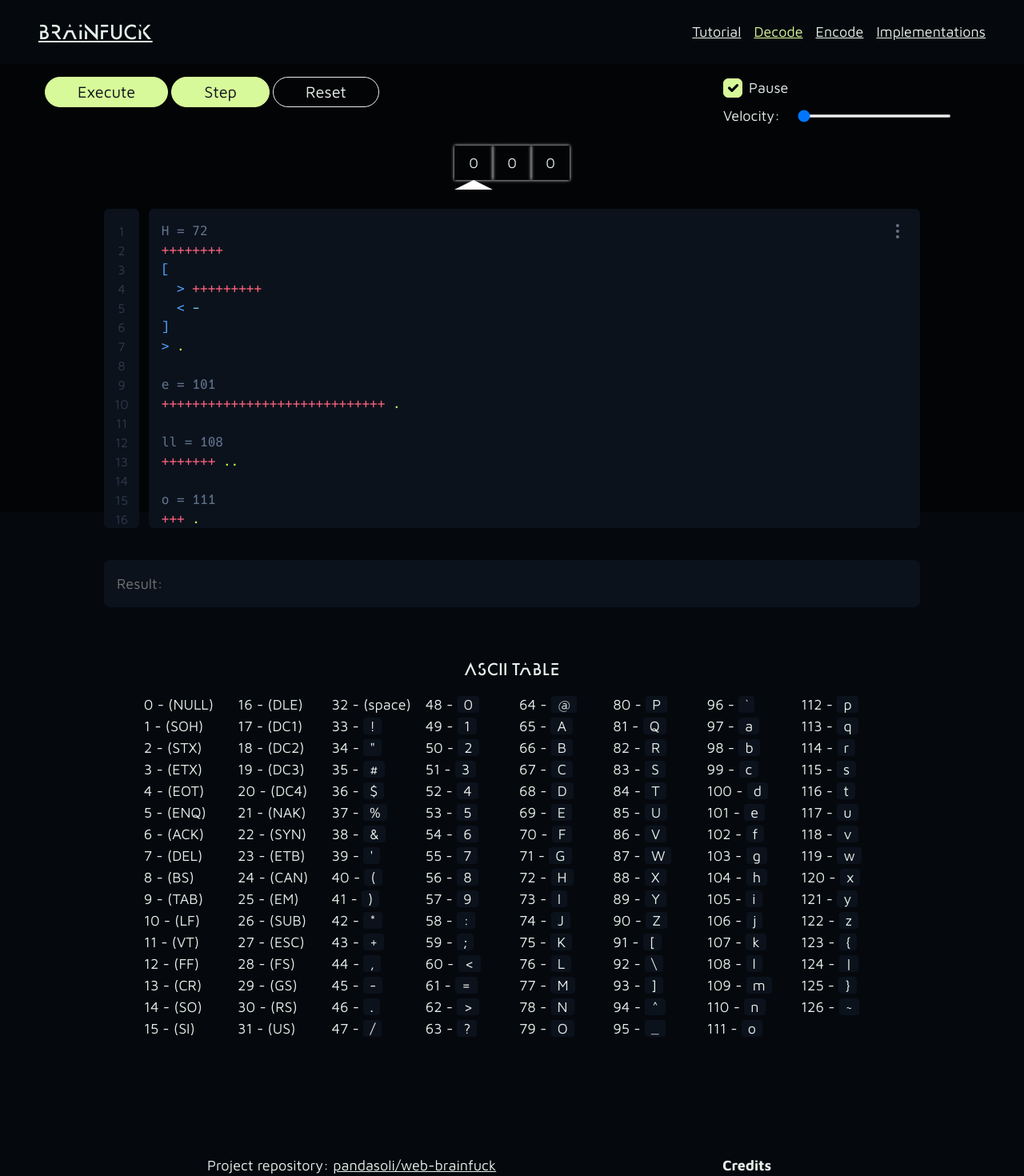
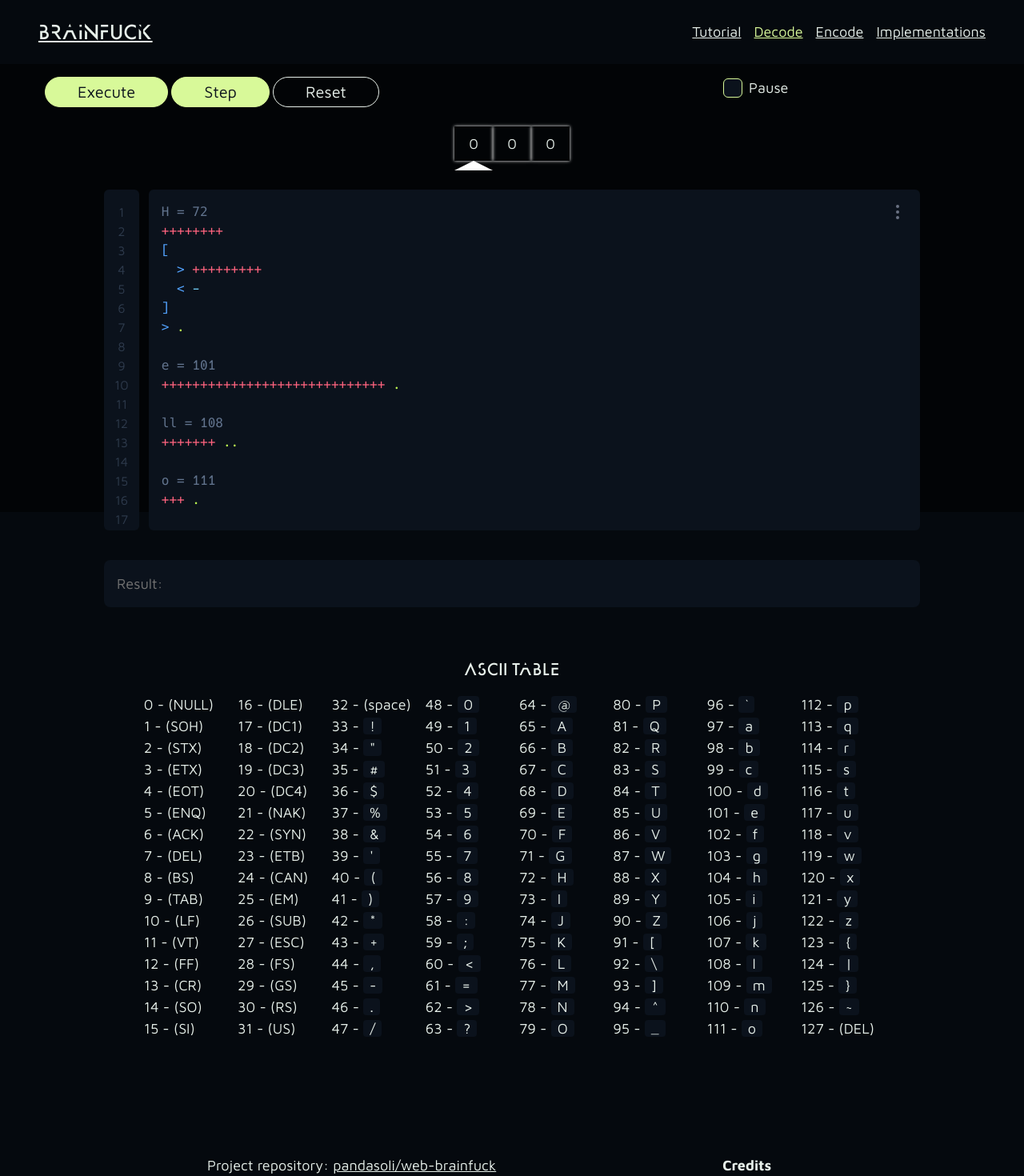
Before and after one commit to pandasoli/web-brainfuck, a SvelteKit app: page /decode in a window 1280 px wide. Shown: the top 1470 px of the page at 80% size. Built offline with nearby package versions, Linux system fonts and the light colour scheme.

Commit message:
feat ✨ minor changes: pause disabled by default, store code on localStorage, add char 127 to ascii table, button to /decode after tutorial in home page

```diff
--- a/src/lib/Editor.svelte
+++ b/src/lib/Editor.svelte
@@ -149,9 +149,9 @@
 			{/each}
 		</div>
 
-		<div class='font-firacode relative h-full flex-1 rounded-md bg-[var(--cl)] overflow-hidden'>
+		<div class='relative h-full flex-1 rounded-md bg-[var(--cl)] overflow-hidden'>
 			<textarea
-				class='p-4'
+				class='p-4 font-hack'
 				bind:this={textarea}
 				bind:value={code}
 				onkeydown={keydown}
--- a/src/routes/+page.svelte
+++ b/src/routes/+page.svelte
@@ -137,6 +137,10 @@
 	<div class='bg-[var(--cl)] rounded-md p-4 w-[min(700px,74%)]'>
 		<span class='text-neutral-500'>Result:</span> A
 	</div>
+
+	<div class='flex flex-col gap-1'>
+		<Button href='/decode'>Go Decode Brainfuck</Button>
+	</div>
 </section>
 
 <style>
--- a/src/routes/decode/+page.svelte
+++ b/src/routes/decode/+page.svelte
@@ -1,4 +1,6 @@
 <script lang='ts'>
+	import { onMount } from 'svelte'
+	import { browser } from '$app/environment'
 	import { page } from '$app/state'
 	import { pageTitle } from '$stores/title'
 	import { Editor, Button, Slide, CheckBox } from '$lib'
@@ -10,7 +12,7 @@
 	let interpreter: ReturnType<typeof bfinterpreter>|null = $state(null)
 	let mode: 'straight'|'step' = $state('straight')
 	let speed = $state(0)
-	let pause = $state(true)
+	let pause = $state(false)
 	let interval = $state(0)
 	let error = $state('')
 
@@ -21,7 +23,7 @@
 
 	const execute = () => {
 		interpreter = bfinterpreter(code, {
-			pause: true,
+			pause,
 			prompt: () => prompt('Enter a character:') ?? ' '
 		})
 
@@ -85,8 +87,29 @@
 		0: 'NULL', 1: 'SOH', 2: 'STX', 3: 'ETX', 4: 'EOT', 5: 'ENQ', 6: 'ACK', 7: 'DEL', 8: 'BS', 9: 'TAB',
 		10: 'LF', 11: 'VT', 12: 'FF', 13: 'CR', 14: 'SO', 15: 'SI', 16: 'DLE', 17: 'DC1', 18: 'DC2', 19: 'DC3',
 		20: 'DC4', 21: 'NAK', 22: 'SYN', 23: 'ETB', 24: 'CAN', 25: 'EM', 26: 'SUB', 27: 'ESC', 28: 'FS', 29: 'GS',
-		30: 'RS', 31: 'US', 32: 'space'
+		30: 'RS', 31: 'US', 32: 'space', 127: 'DEL'
 	}
+
+	onMount(() => {
+		if (!browser) return
+
+		const storage = localStorage.getItem('brainfuck')
+		if (!storage) return
+
+		const data = JSON.parse(storage)
+		if (!data) return
+
+		code = data?.code ?? code
+	})
+
+	$effect(() => {
+		const storage = localStorage.getItem('brainfuck')
+		const data = storage ? JSON.parse(storage) : {}
+
+		data.code = code
+
+		localStorage.setItem('brainfuck', JSON.stringify(data))
+	})
 
 	pageTitle.set('Decode')
 </script>
@@ -172,7 +195,7 @@
 	<h1 class='font-alphacentauri text-xl'>ASCII Table</h1>
 
 	<ol class='columns-3 md:columns-6 lg:columns-8'>
-		{#each { length: 127 }, i}
+		{#each { length: 128 }, i}
 			<li>
 				{i} -
 				{#if i in ascii_descriptions}
--- a/src/routes/encode/+page.svelte
+++ b/src/routes/encode/+page.svelte
@@ -1,4 +1,6 @@
 <script lang='ts'>
+	import { onMount } from 'svelte'
+	import { browser } from '$app/environment'
 	import { page } from '$app/state'
 	import { pageTitle } from '$stores/title'
 	import { Editor, Slide, CheckBox, Button, InputNumber } from '$lib'
@@ -10,7 +12,7 @@
 	let interpreter: ReturnType<typeof bfencoderv2>|null = $state(null)
 	let mode: 'straight'|'step' = $state('straight')
 	let speed = $state(0)
-	let pause = $state(true)
+	let pause = $state(false)
 	let max_mem = $state(0)
 	let interval = $state(0)
 
@@ -21,7 +23,7 @@
 	let error = $state('')
 
 	const execute = () => {
-		interpreter = bfencoderv2(code, { pause: true, max_mem })
+		interpreter = bfencoderv2(code, { pause, max_mem })
 		continue_()
 	}
 
@@ -89,6 +91,27 @@
 			return line
 		})
 	}
+
+	onMount(() => {
+		if (!browser) return
+
+		const storage = localStorage.getItem('brainfuck')
+		if (!storage) return
+
+		const data = JSON.parse(storage)
+		if (!data) return
+
+		code = data?.text ?? code
+	})
+
+	$effect(() => {
+		const storage = localStorage.getItem('brainfuck')
+		const data = storage ? JSON.parse(storage) : {}
+
+		data.text = code
+
+		localStorage.setItem('brainfuck', JSON.stringify(data))
+	})
 
 	pageTitle.set('Encode')
 </script>
```
